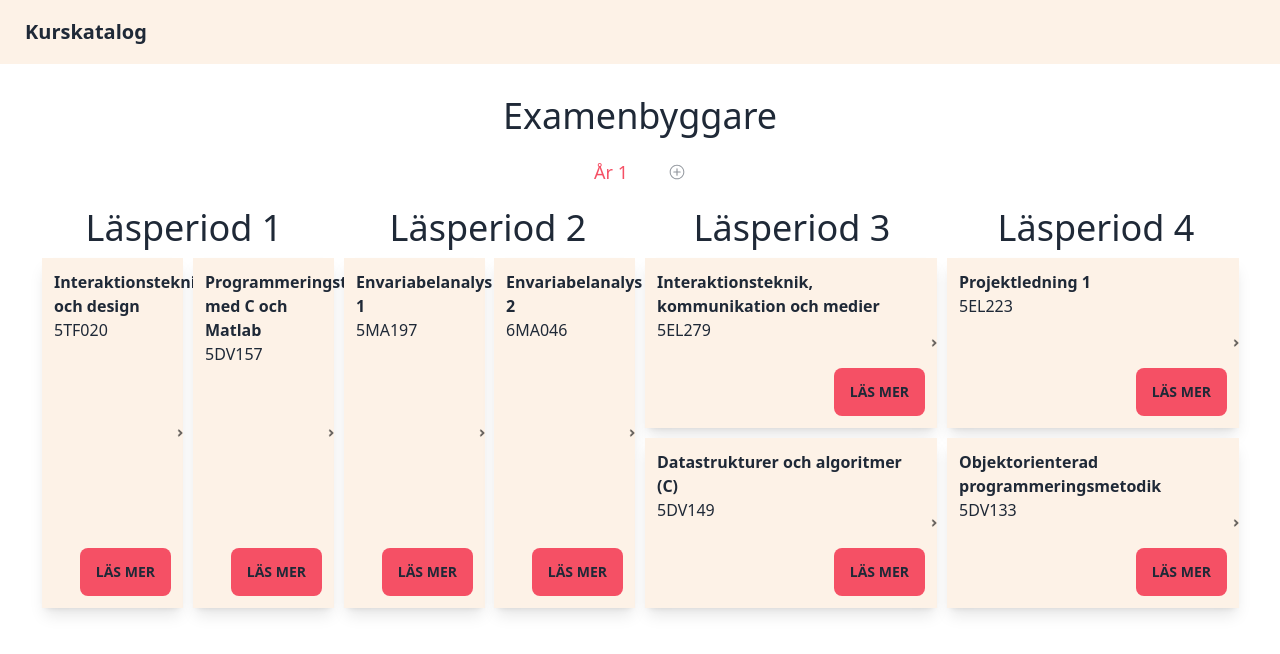
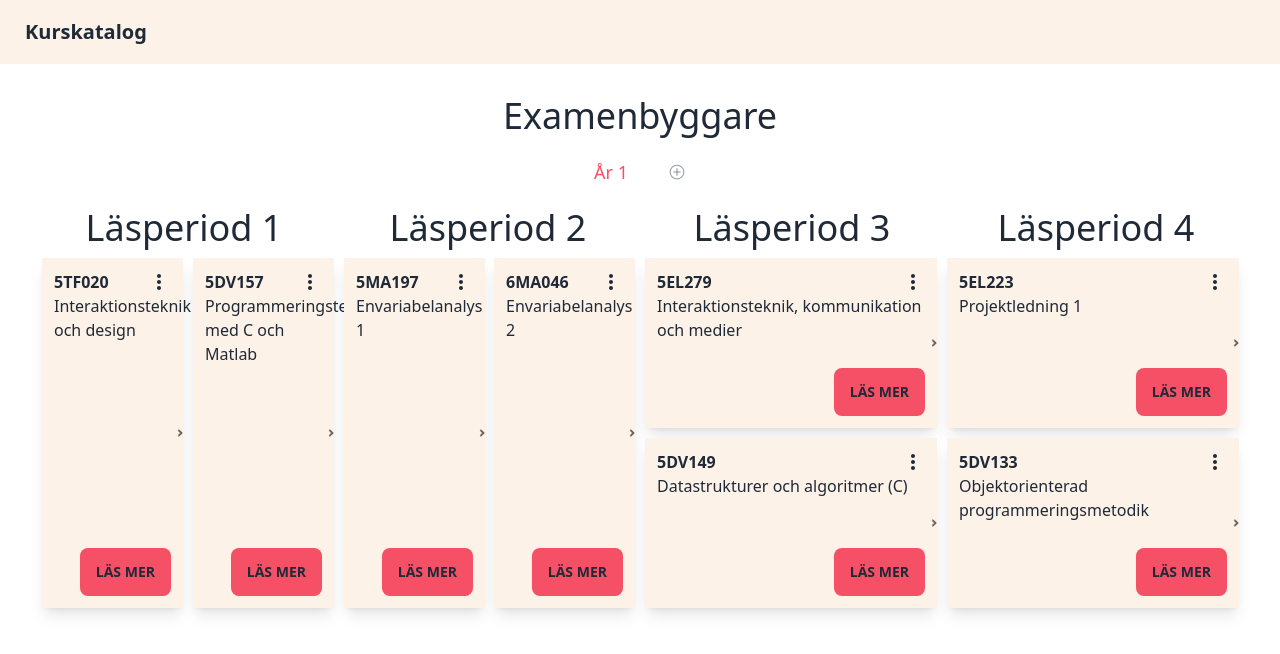
Before and after one commit to HawkieOne/kurskatalog-id, a React (Create React App) app: page /byggare in a window 1280 px wide. Shown: the top 654 px of the page. Built offline with nearby package versions, Linux system fonts and the light colour scheme.

Commit message:
add remove button

```diff
--- /dev/null
+++ b/src/components/builder/DraggableCourse.tsx
@@ -0,0 +1,64 @@
+import { useState } from "react";
+import { AiFillDelete } from "react-icons/ai";
+import { BiDotsVerticalRounded } from "react-icons/bi";
+import {
+  FontVariants,
+  TextVariant
+} from "../../shared/constants";
+import { BuildingBlock, Course } from "../../shared/interfaces";
+import Text from "../Text";
+
+interface DraggableCourseProps {
+  course: BuildingBlock;
+  onRemove: (uuid: string) => void;
+}
+
+export default function DraggableCourse({ course, onRemove }: DraggableCourseProps) {
+  const [isOverFlowMenuOpen, SetIsOverflowMenuOpen] = useState(false);
+
+  return (
+    <div
+      className="h-full w-full bg-cream flex items-start justify-start text-onyx shadow-lg"
+    >
+      {course.content && (
+        <div className="h-full w-full flex flex-col p-3 text-ellipsis">
+          <div className="flex justify-between">
+            <Text size={TextVariant.small} font={FontVariants.bold}>
+              {course.content.code}
+            </Text>
+            <div
+              className="hover:bg-creamDark rounded cursor-pointer"
+              onClick={() => SetIsOverflowMenuOpen(!isOverFlowMenuOpen)}
+            >
+              <div className="relative">
+                <BiDotsVerticalRounded size="1.5em" />
+                {isOverFlowMenuOpen && (
+                  <ul className="absolute menu bg-white top-full w-32 right-0 shadow-lg">
+                    <li>
+                      <div className="flex" onClick={() => onRemove(course.i)}>
+                        <AiFillDelete />
+                        <Text>Ta bort</Text>
+                      </div>
+                    </li>
+                  </ul>
+                )}
+              </div>
+            </div>
+          </div>
+          <p>{course.content.name}</p>
+          <div className="self-end mt-auto">
+            <button
+              className="btn bg-pink border-none text-onyx hover:text-white"
+              onClick={() => {
+                // setCourseRightDrawer(course);
+                // setIsRightDrawerOpen(true);
+              }}
+            >
+              Läs mer
+            </button>
+          </div>
+        </div>
+      )}
+    </div>
+  );
+}
--- a/src/components/builder/Years.tsx
+++ b/src/components/builder/Years.tsx
@@ -10,6 +10,7 @@ import {
 import { testDataYearsBuilder } from "../../shared/data";
 import Text from "../Text";
 import useCourses from "../../shared/useCourses";
+import DraggableCourse from "./DraggableCourse";
 
 const ResponsiveGridLayout = WidthProvider(Responsive);
 
@@ -43,29 +44,12 @@ export default function Years() {
         }}
       >
         {coursesYear.courses.map((course, index) => (
-          <div
+          <div key={course.i} className="">
+            <DraggableCourse
             key={course.i}
-            className="bg-cream flex items-start justify-start text-onyx shadow-lg"
-          >
-            {course.content && (
-              <div className="h-full w-full flex flex-col p-3 text-ellipsis">
-                <Text size={TextVariant.small} font={FontVariants.bold}>
-                  {course.content.name}
-                </Text>
-                <p>{course.content.code}</p>
-                <div className="self-end mt-auto">
-                  <button
-                    className="btn bg-pink border-none text-onyx hover:text-white"
-                    onClick={() => {
-                      // setCourseRightDrawer(course);
-                      // setIsRightDrawerOpen(true);
-                    }}
-                  >
-                    Läs mer
-                  </button>
-                </div>
-              </div>
-            )}
+              course={course}
+              onRemove={removeCourse}
+            />
           </div>
         ))}
       </ResponsiveGridLayout>
```
